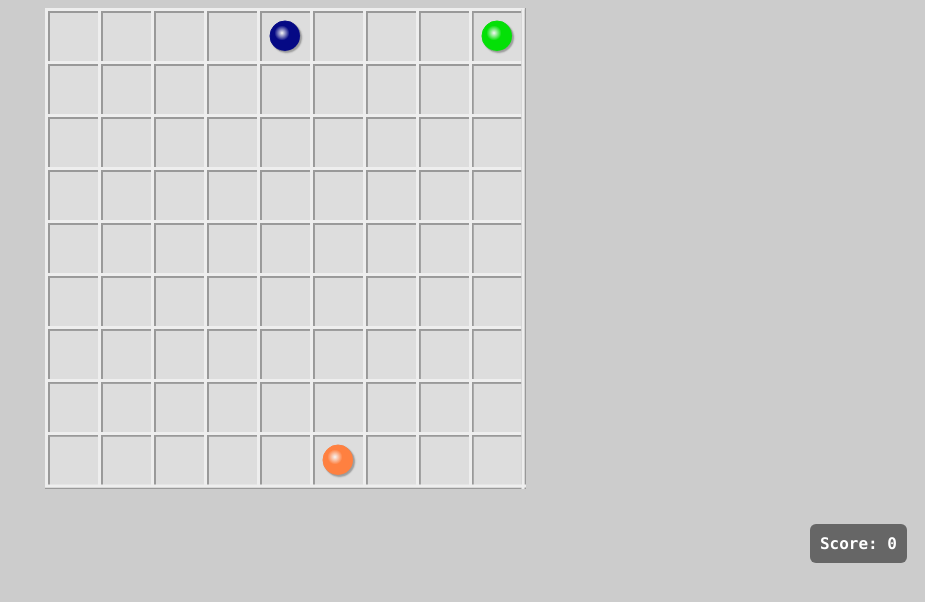
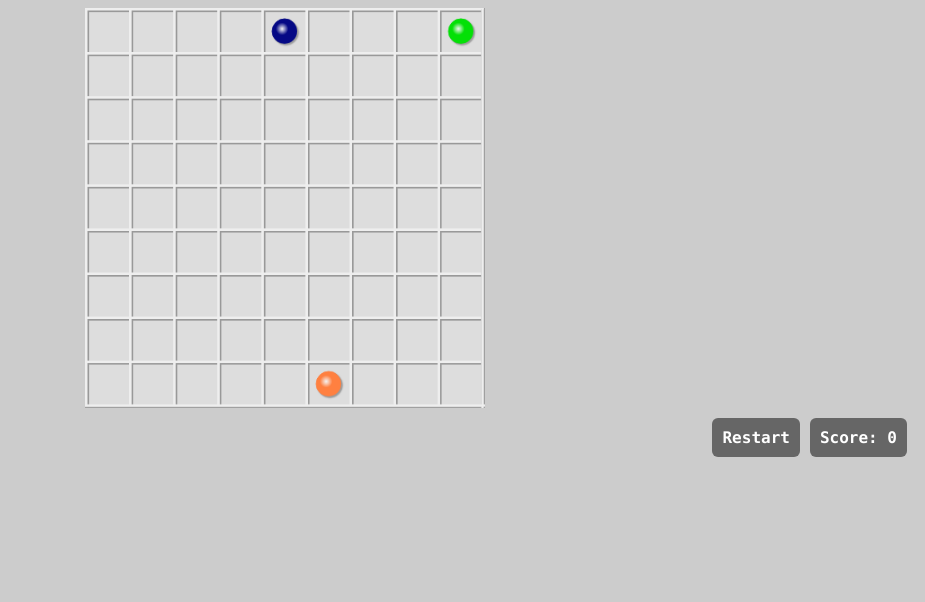
Before and after one commit to freekai/lines, a plain HTML site: page index.html in a window 1280 px wide. Shown: the whole page, without its empty margins (355-1280 px from the left). Drawn offline with Linux system fonts and the light colour scheme.

Commit message:
Add restart functionality.

```diff
--- a/index.html
+++ b/index.html
@@ -13,7 +13,10 @@
     <div id="footer">
       <div id="nextballs-container"><canvas id="nextballs"></canvas></div>
       <div id="scoreboard-container">
-      <a id="scoreboard">Score: <span id="score">0</span></a>
+        <a id="scoreboard">Score: <span id="score">0</span></a>
+      </div>
+      <div id="restart-container">
+            <a id="restart">Restart</a>
       </div>
     </div>
   </div>
--- a/js/draw.js
+++ b/js/draw.js
@@ -1,4 +1,4 @@
-/*global define:false, window:false, document:false, setInterval:false, setTimeout:false, CustomEvent:false */
+/*global define:false, window:false, document:false, setInterval:false, setTimeout:false, clearInterval:false, CustomEvent:false */
 define(["field", "config"], function (field, config) {
     "use strict";
 
@@ -9,6 +9,9 @@ define(["field", "config"], function (field, config) {
         sel, // current selection
         cfg = config.draw,
         fieldSize = config.game.size;
+
+    var animPathTimer,
+        animSelectTimer;
 
     var noPathWarn;
 
@@ -268,8 +271,18 @@ define(["field", "config"], function (field, config) {
         }, 20);
     }
 
-    setInterval(animateSelected, 100);
-    setInterval(animatePath, 100);
+    function startTimers() {
+        animPathTimer = setInterval(animateSelected, 100);
+        animSelectTimer = setInterval(animatePath, 100);
+    }
+
+    startTimers();
+
+    function restartTimers() {
+        clearInterval(animPathTimer);
+        clearInterval(animSelectTimer);
+        startTimers();
+    }
 
     return {
         initCanvas: initCanvas,
@@ -279,6 +292,7 @@ define(["field", "config"], function (field, config) {
         moveBall: moveBall,
         setSelection: function (cell) { sel = cell; },
         getSelection: function () { return sel; },
-        warnNoPath: warnNoPath
+        warnNoPath: warnNoPath,
+        restartTimers: restartTimers
     };
 });
--- a/js/game.js
+++ b/js/game.js
@@ -220,15 +220,21 @@ define(["draw", "field", "config", "3rd/domReady!"], function (draw, field, conf
         return 0;
     }
 
+    function restartGame() {
+        score = 0;
+        updateScoreBoard();
+        field.initField();
+        draw.setSelection((sel = null));
+        draw.initCanvas(cnvs);
+        draw.restartTimers();
+        newBalls();
+    }
+
     function checkAndInsert(evnt) {
         if (!killBalls(evnt.detail.ball.i, evnt.detail.ball.j)) {
             if (newBalls() < 0) {
                 window.alert("Game over...\n\nYour score: " + scoreBoard.textContent + "!");
-                score = 0;
-                updateScoreBoard();
-                field.initField();
-                draw.initCanvas(cnvs);
-                newBalls();
+                restartGame();
             }
         }
     }
@@ -238,7 +244,9 @@ define(["draw", "field", "config", "3rd/domReady!"], function (draw, field, conf
     draw.initCanvas(cnvs);
     var footer = document.getElementById("footer");
     footer.style.width = cnvs.style.width;
+    var restart = document.getElementById("restart");
     newBalls();
     cnvs.addEventListener("click", select);
     cnvs.addEventListener("doneAnimating", checkAndInsert);
+    restart.addEventListener("click", restartGame);
 });
--- a/main.css
+++ b/main.css
@@ -5,12 +5,12 @@ body {
 }
 
 #footer {
-    height: 60px;
+    height: 40px;
     position: relative;
-    margin: 20px auto;
+    margin: 5px auto;
 }
 
-#scoreboard {
+a {
     border-radius: 6px;
     background-color: #666;
     color: white;
@@ -18,7 +18,15 @@ body {
     font-weight: bold;
     font-size: 16px;
     padding: 10px;
+}
+
+#scoreboard, #restart {
     margin-right: 10px;
+}
+
+#playground {
+    width: 400px;
+    height: 400px;
 }
 
 #nextballs-container {
@@ -26,12 +34,13 @@ body {
     position: absolute;
     top: 0;
     left: 0;
-    height: 60px;
+    height: 40px;
 }
-#scoreboard-container {
+
+#scoreboard-container, #restart-container {
     display: flex;
     float: right;
     flex-direction: column;
     justify-content: center;
-    height: 60px;
+    height: 40px;
 }
```
